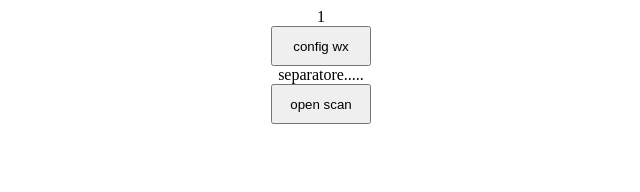
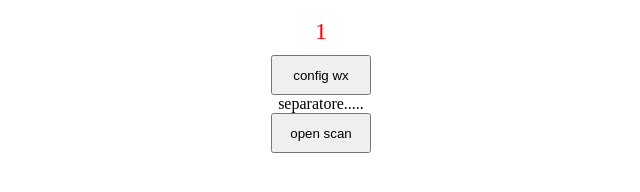
Before and after one commit to qzx8919/wx-page, a plain HTML site: page index.html in a window 1280 px wide. Shown: the whole page, without its empty margins (319-959 px from the left). Drawn offline with Linux system fonts and the light colour scheme.

Commit message:
Add files via upload

```diff
--- a/index.css
+++ b/index.css
@@ -6,3 +6,9 @@ button {
 #main-content {
     text-align: center;
 }
+
+.main-head {
+    font-size: 24px;
+    color: red;
+    padding: 10px 0;
+}
```
